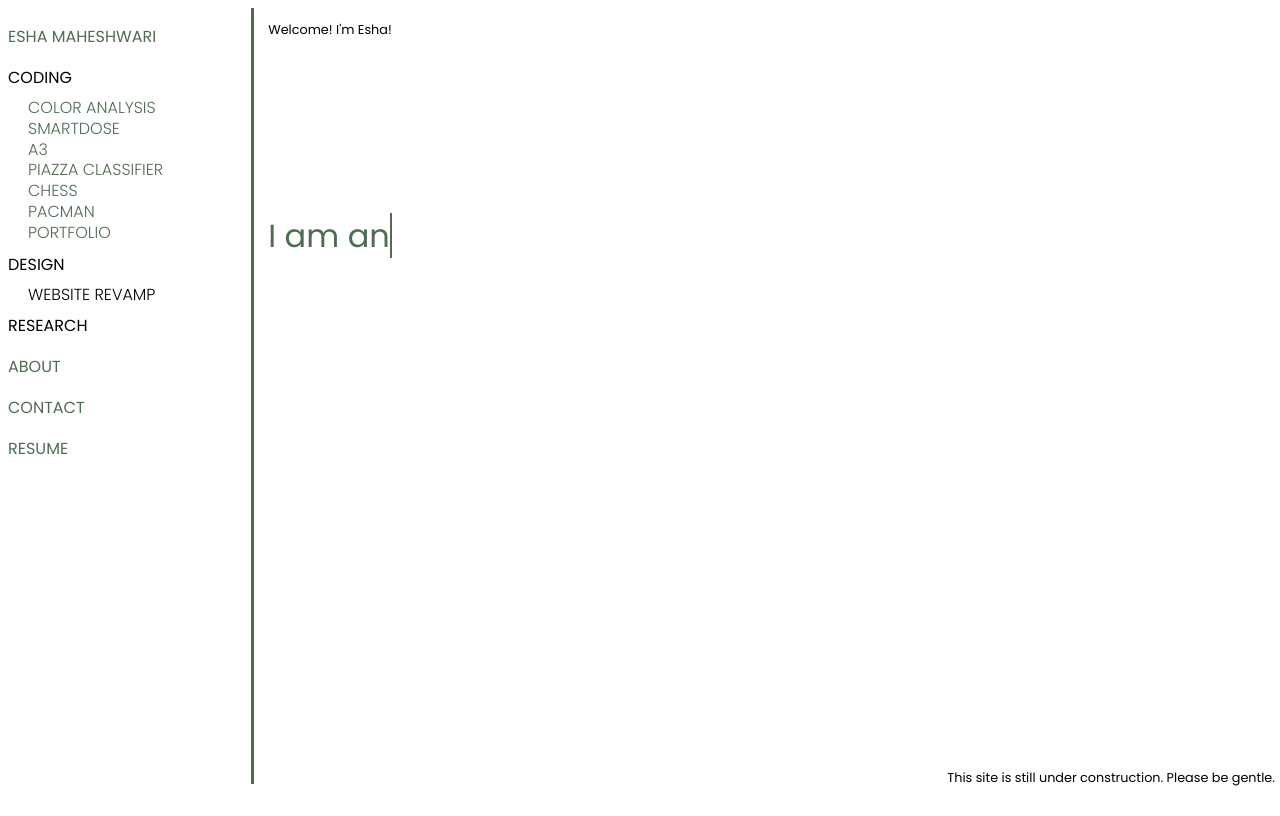
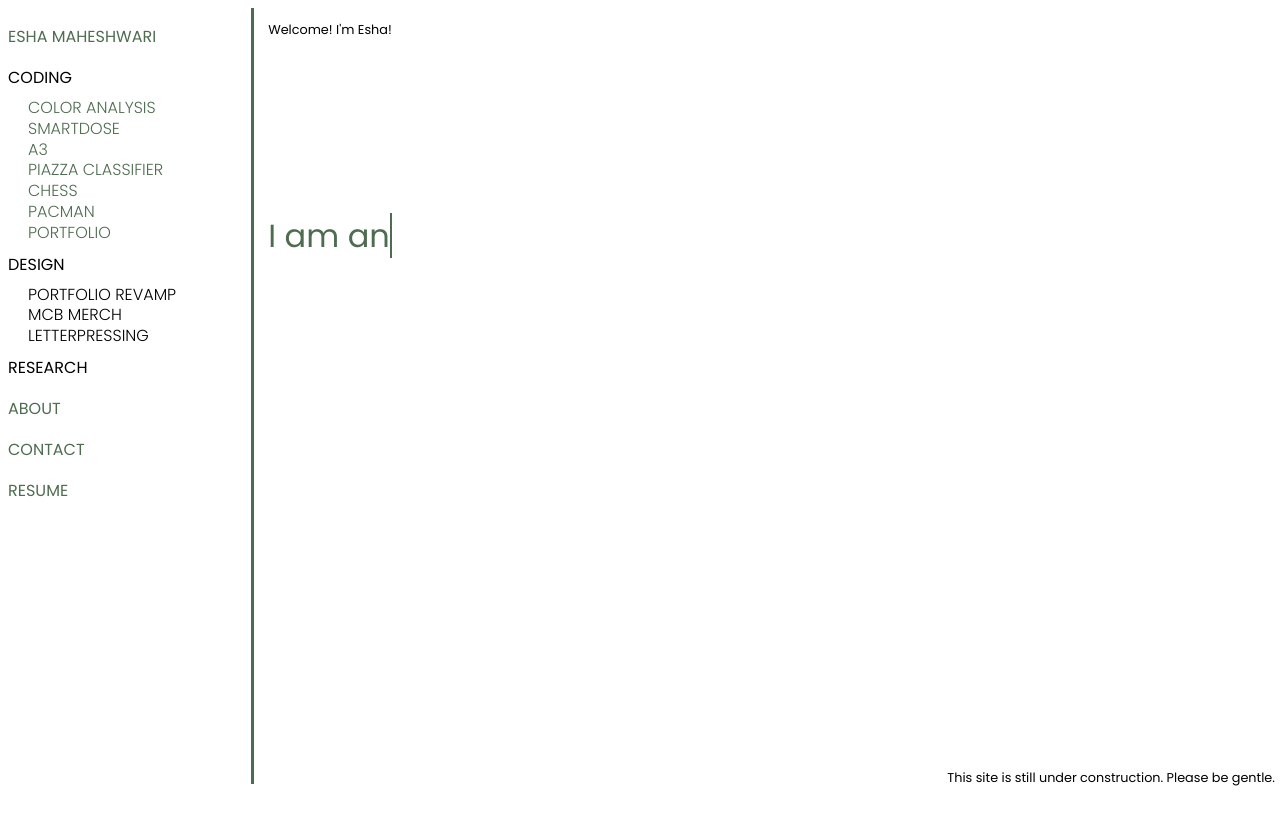
Before and after one commit to eshamah02/portfolio, a plain HTML site: page index.html in a window 1280 px wide. Drawn offline with Linux system fonts and the light colour scheme; a web font is replaced by a local one.

Commit message:
small fixes

```diff
--- a/index.html
+++ b/index.html
@@ -30,7 +30,9 @@
             <p class="subtopic"><a href="portfolio.html">PORTFOLIO</a></p>
 
             <p class="maintopic">DESIGN</p>
-            <p class="subtopic">WEBSITE REVAMP</p>
+            <p class="subtopic">PORTFOLIO REVAMP</p>
+            <p class="subtopic">MCB MERCH</p>
+            <p class="subtopic">LETTERPRESSING</p>
 
             <p class="maintopic">RESEARCH</p>
 
```
Also changed, not shown: about.html (+2 -2 lines), smartdose.html (+2 -0 lines).
